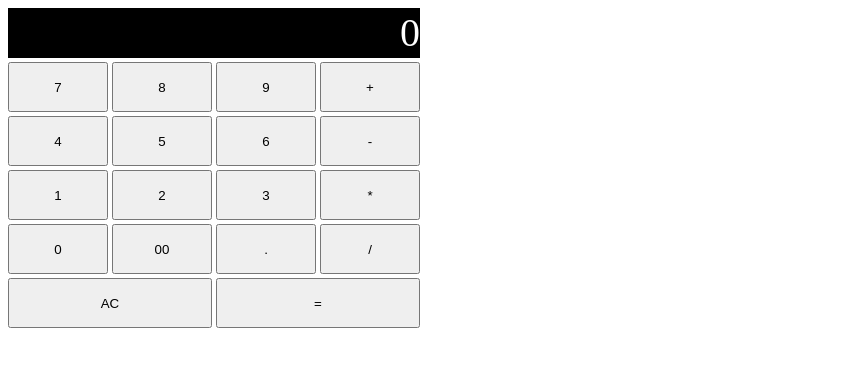
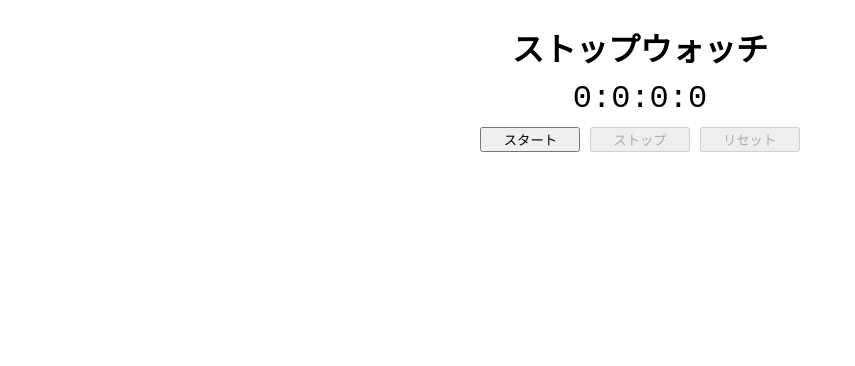
Before and after one commit to junya-yachi/Javascript-Task, a plain HTML site: page index.html in a window 1280 px wide. Shown: the whole page, without its empty margins (0-855 px from the left). Drawn offline with nearby package versions, Linux system fonts and the light colour scheme.

Commit message:
ストップウォッチ課題の提出です。

```diff
--- a/css/style.css
+++ b/css/style.css
@@ -1,36 +1,25 @@
-button {
-  cursor: pointer;
-  user-select: none;
+body {
+  font-family: 'Courier New', monospace;
 }
 
 .container {
-  display: grid;
-  grid-template-columns: 100px 100px 100px 100px;
-  grid-template-rows: 50px 50px 50px 50px 50px 50px;
-  gap: 4px;
-  grid-template-areas:
-  "a a a a"
-  "b c d e"
-  "f g h i"
-  "j k l m"
-  "n o p q"
-  "r r s s";
+  margin: 20px auto;
+  width: 400px;
+  text-align: center;
 }
 
-.result {
-  user-select: none;
-  font-size: 40px;
-  color: white;
-  background: #000;
-  grid-area: a;
-  line-height: 50px;
-  text-align: right;
+h1 {
+  margin-top: 24px;
+  margin-bottom: 0px;
 }
 
-.allClear {
-  grid-area: r;
+.timer {
+  font-size: 32px;
+  height: 56px;
+  line-height: 56px;
 }
 
-.equal {
-  grid-area: s;
+button {
+  user-select: none;
+  width: 100px;
 }
--- a/index.html
+++ b/index.html
@@ -4,30 +4,16 @@
   <meta charset="UTF-8">
   <meta http-equiv="X-UA-Compatible" content="IE=edge">
   <meta name="viewport" content="width=device-width, initial-scale=1.0">
-  <title>MY電卓</title>
+  <title>StopWatch</title>
   <link rel="stylesheet" href="css/style.css">
 </head>
 <body>
   <div class="container">
-    <div class="result">0</div>
-    <button onclick="clickButton(this)">7</button>
-    <button onclick="clickButton(this)">8</button>
-    <button onclick="clickButton(this)">9</button>
-    <button onclick="clickOperator(this)">+</button>
-    <button onclick="clickButton(this)">4</button>
-    <button onclick="clickButton(this)">5</button>
-    <button onclick="clickButton(this)">6</button>
-    <button onclick="clickOperator(this)">-</button>
-    <button onclick="clickButton(this)">1</button>
-    <button onclick="clickButton(this)">2</button>
-    <button onclick="clickButton(this)">3</button>
-    <button onclick="clickOperator(this)">*</button>
-    <button onclick="clickButton(this)">0</button>
-    <button onclick="clickButton(this)">00</button>
-    <button onclick="clickPoint(this)">.</button>
-    <button onclick="clickOperator(this)">/</button>
-    <button class="allClear" onclick="clickClear(this)">AC</button>
-    <button class="equal" onclick="clickEqual(this)">=</button>
+    <h1>ストップウォッチ</h1>
+    <div class="timer">0:0:0:0</div>
+    <button class="start">スタート</button>
+    <button class="stop">ストップ</button>
+    <button class="reset">リセット</button>
   </div>
 
   <script src="https://code.jquery.com/jquery-3.6.0.min.js" integrity="sha256-/xUj+3OJU5yExlq6GSYGSHk7tPXikynS7ogEvDej/m4=" crossorigin="anonymous"></script>
--- a/js/main.js
+++ b/js/main.js
@@ -1,57 +1,59 @@
 'use strict'
+{
+   $(document).ready(function() {
+      let startTime;
+      let timeoutId;
+      let elapsedTime = 0;
 
-let $result = $(".result").innerHTML;
-$result = '';
+      function countUp() {
+        const d = new Date(Date.now() - startTime + elapsedTime);
+        const h = d.getUTCHours();
+        const m = d.getMinutes();
+        const s = d.getSeconds();
+        const ms = d.getMilliseconds();
+        $(".timer").text(`${h}:${m}:${s}:${ms}`);
 
-function displayResult() {
-  $(".result").text(`${$result}`);
+        timeoutId = setTimeout(() => {
+          countUp();
+        }, 10);
       }
 
-function clickButton(button) {
-  let number = button.innerHTML;
-  if($result === '0' || $result === '00') {
-    $result = number;
-    displayResult();
-  } else {
-    $result += number;
-    displayResult();
-    console.log($result);
-  }
+      function buttonDefault() {
+        $(".start").prop("disabled", false);
+        $(".stop").prop("disabled", true);
+        $(".reset").prop("disabled", true);
       }
 
-function clickOperator(button) {
-  let number = button.innerHTML;
-  if ($result.slice(-1) === '+' || $result.slice(-1) === '-' || $result.slice(-1) === '*' || $result.slice(-1) === '/' || $result.slice(-1) === '') {
-    return;
-  }  else {
-    $result += number;
-    displayResult();
-    console.log($result);
-  }
+      function clickButtonStart() {
+        $(".start").prop("disabled", true);
+        $(".stop").prop("disabled", false);
+        $(".reset").prop("disabled", true);
       }
 
-function clickClear() {
-  $result = '0';
-  displayResult();
-  console.log($result);
+      function clickButtonStop() {
+        $(".start").prop("disabled", false);
+        $(".stop").prop("disabled", true);
+        $(".reset").prop("disabled", false);
       }
 
-function clickEqual() {
-  $result = eval($result);
-  displayResult();
-  console.log($result);
+      buttonDefault();
+
+      $(".start").click(function() {
+        startTime = Date.now();
+        countUp();
+        clickButtonStart();
+      });
+
+      $(".stop").click(function() {
+        clearTimeout(timeoutId);
+        elapsedTime += Date.now() - startTime;
+        clickButtonStop();
+      });
+
+      $(".reset").click(function() {
+        $(".timer").text("0:0:0:0");
+        elapsedTime = 0;
+        buttonDefault();
+      });
+  });
 }
-
-function clickPoint(button) {
-  let number = button.innerHTML;
-  if ($result.slice(-1) === '.') {
-    return;
-  } else if ($result === '0' || $result === '00' || $result === ''){
-    $result = '0';
-    $result += number;
-    displayResult();
-  } else {
-    $result += number;
-    displayResult();
-  }
-}
```
Lines whose indentation alone changed are shown as unchanged.
